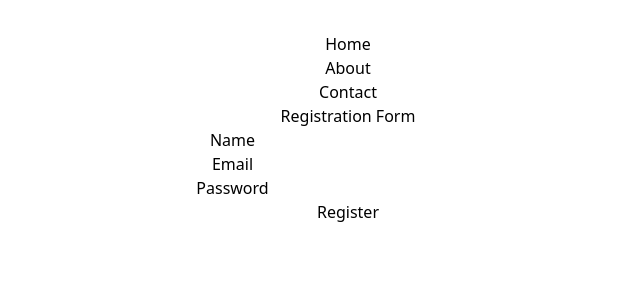
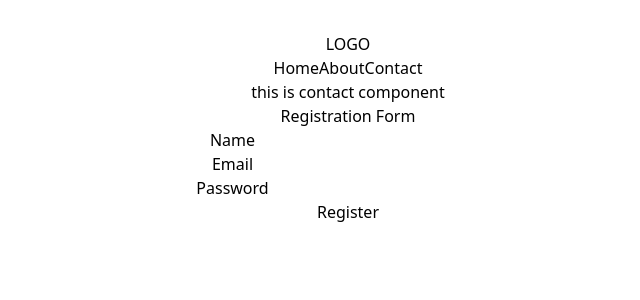
Before and after one commit to ShreyasDenge19/React-Assignment, a React (Vite) app in the folder Basic-React-component/: page /contact in a window 1280 px wide. Shown: the top 300 px of the page, without its empty margins (292-932 px from the left). Built offline with nearby package versions, Linux system fonts and the light colour scheme.

Commit message:
Modification commit

```diff
--- a/Basic-React-component/src/App.tsx
+++ b/Basic-React-component/src/App.tsx
@@ -1,7 +1,6 @@
 
 import './App.css'
-import Counter from './Counter'
-import DataFetcher from './DataFetcher'
+
 import HelloWorld from './HelloWorld'
 import RegistrationForm from './RegistrationForm'
 import ReactRouting from './routrComponents/ReactRouting'
@@ -15,8 +14,8 @@ function App() {
       {/*
       <Counter/>
       <DataFetcher/>
-       */}
-      <RegistrationForm/>
+       <RegistrationForm/>*/}
+
       <ReactRouting/>
     </>
   )
--- a/Basic-React-component/src/HelloWorld.tsx
+++ b/Basic-React-component/src/HelloWorld.tsx
@@ -1,19 +1,17 @@
 import React from "react";
+import { Link } from "react-router-dom";
 
 const HelloWorld: React.FC = () =>{
     return (
         <nav className="bg-gray-800 p-4">
-            <ul className="flex space-x-4">
-                <li>
-                    <a href="#home" className="text-white hover:text-gray-400">Home</a>
-                </li>
-                <li>
-                <a href="#about" className="text-white hover:text-gray-400">About</a>
-                </li>
-                <li>
-                    <a href="#contact" className="text-white hover:text-gray-400">Contact</a>
-                </li>
-            </ul>
+            <div className="container flex mx-auto justify-between items-center">
+          <div className="text-xl font-extrabold">LOGO</div>
+          <div className="space-x-6">
+            <Link to="/">Home</Link>
+            <Link to="/about">About</Link>
+            <Link to="/contact">Contact</Link>
+          </div>
+        </div>
         </nav>
     );
 };
--- a/Basic-React-component/src/routrComponents/Contact.tsx
+++ b/Basic-React-component/src/routrComponents/Contact.tsx
@@ -1,10 +1,12 @@
 import React from "react";
+import RegistrationForm from "../RegistrationForm";
 
 const Contact: React.FC = () =>{
     return(
         <>
         <div className="h-screen flex justify-center items-center">
             <h1>this is contact component</h1>
+            <RegistrationForm/>
         </div>
         </>
     )
--- a/Basic-React-component/src/routrComponents/Home.tsx
+++ b/Basic-React-component/src/routrComponents/Home.tsx
@@ -1,5 +1,4 @@
 import React from "react";
-import HelloWorld from "../HelloWorld";
 import Counter from "../Counter";
 import DataFetcher from "../DataFetcher";
 
--- a/Basic-React-component/src/routrComponents/ReactRouting.tsx
+++ b/Basic-React-component/src/routrComponents/ReactRouting.tsx
@@ -8,9 +8,9 @@ const ReactRouting: React.FC = () =>{
     return(
         <>
         <Routes>
-            <Route path="/" element={<Home/>}/>
-            <Route path="/" element={<About/>}/>
-            <Route path="/" element={<Contact/>}/>
+            <Route path="/home" element={<Home/>}/>
+            <Route path="/about" element={<About/>}/>
+            <Route path="/contact" element={<Contact/>}/>
         </Routes>
         </>
     )
```
